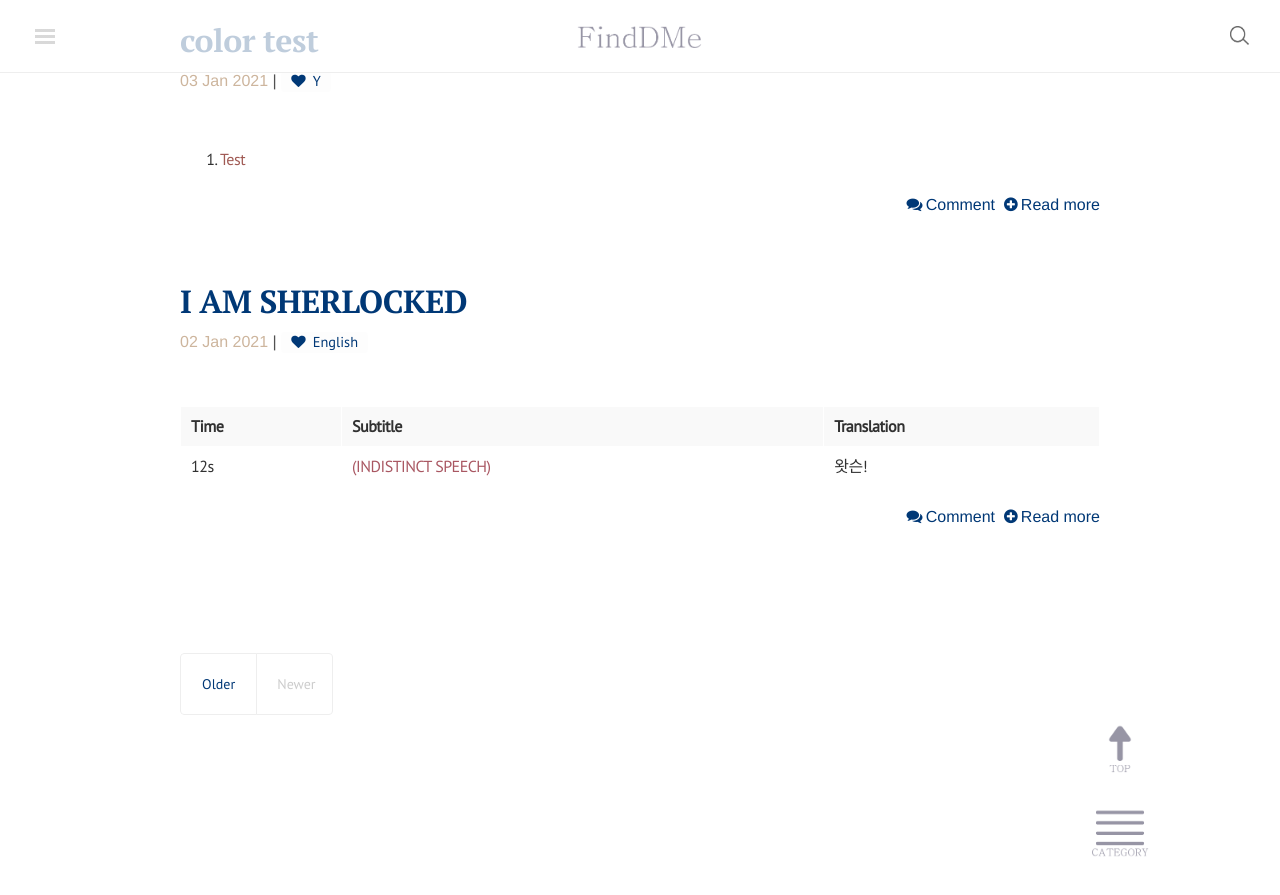
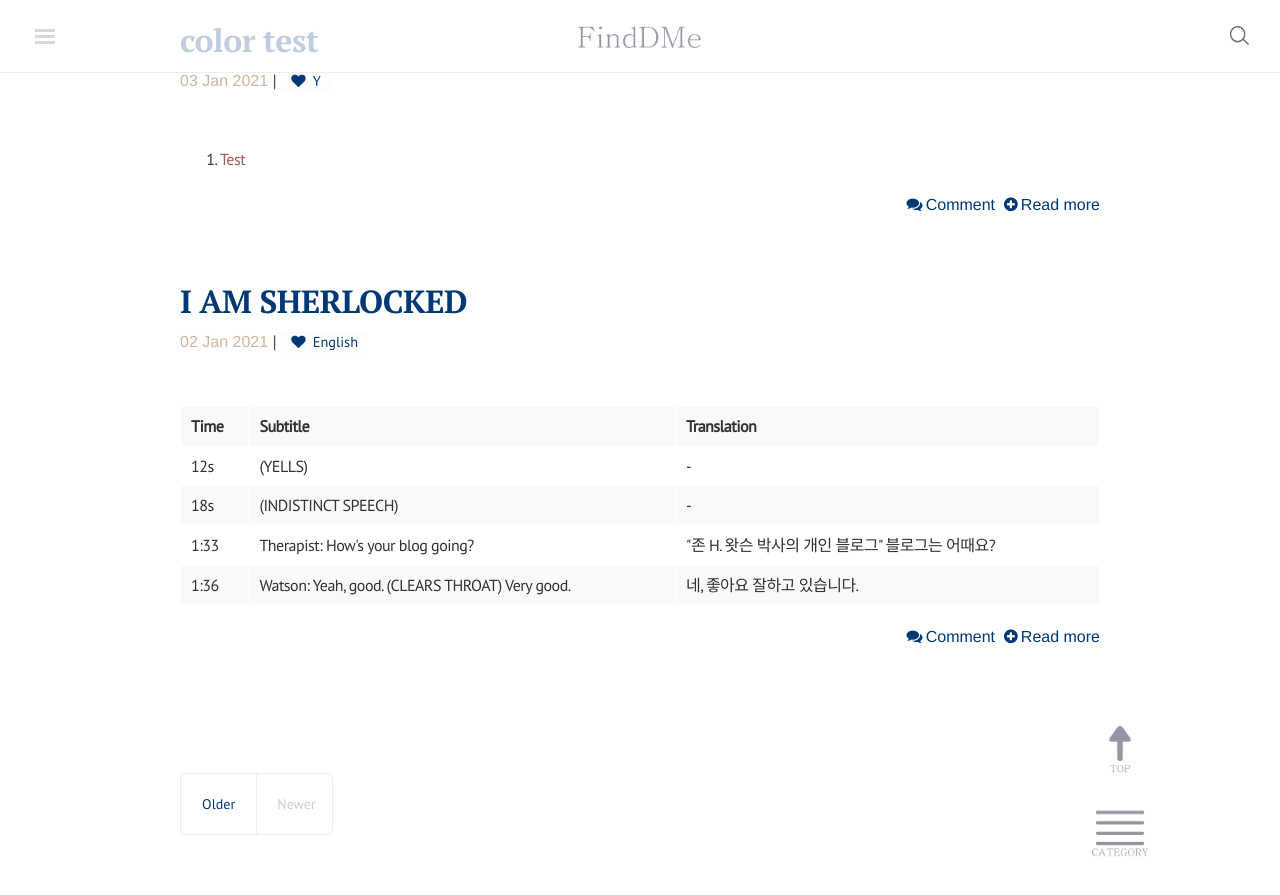
Before and after one commit to finddme/finddme.github.io, a Jekyll site: the page built from blog/index.html, in a window 1280 px wide and 900 px high, scrolled down 951 px. Shown: the top 895 px of the window. Built offline with Jekyll 4.4.1, drawn with Linux system fonts in a browser that asks for light colours; nearby versions of some CDN libraries; the list of posts is cut into pages by our own code; comment, search, counter and statistics services are not loaded.

Commit message:
Update 2021-01-02-Sherlock1.md

```diff
--- a/_posts/2021-01-02-Sherlock1.md
+++ b/_posts/2021-01-02-Sherlock1.md
@@ -16,7 +16,10 @@
    <body>
      <table style="width:100%;">
        <tr><th>Time</th><th>Subtitle</th><th>Translation</th></tr>
-       <tr><td>12s</td><td><span style="color:#A95762">(INDISTINCT SPEECH)</span></td><td>왓슨!</td></tr>
+       <tr><td>12s</td><td>(YELLS)</td><td>-</td></tr>
+       <tr><td>18s</td><td>(INDISTINCT SPEECH)</td><td>-</td></tr>
+       <tr><td>1:33</td><td>Therapist: How's your blog going?</td><td>"존 H. 왓슨 박사의 개인 블로그" 블로그는 어때요?</td></tr>
+       <tr><td>1:36</td><td>Watson: Yeah, good. (CLEARS THROAT) Very good.</td><td>네, 좋아요 잘하고 있습니다.</td></tr>
      </table>
  </body>
 </html>
```
